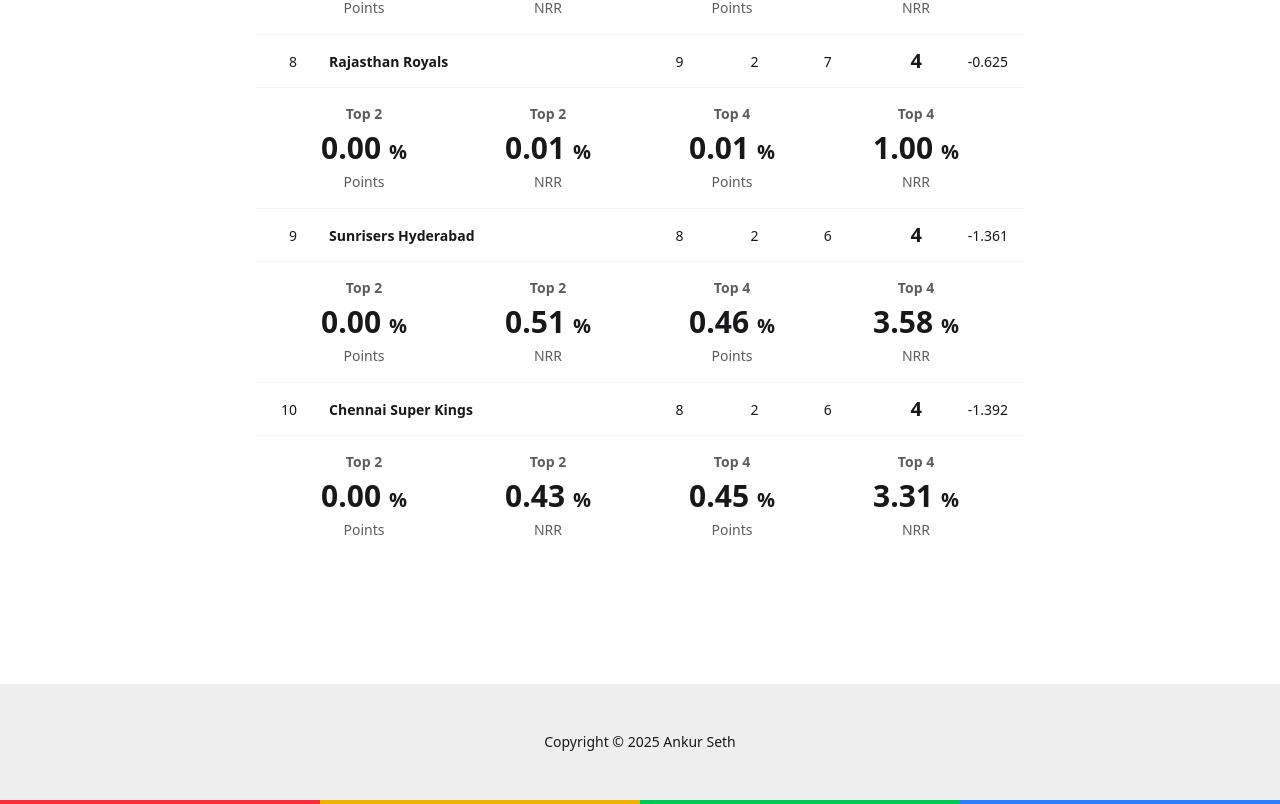
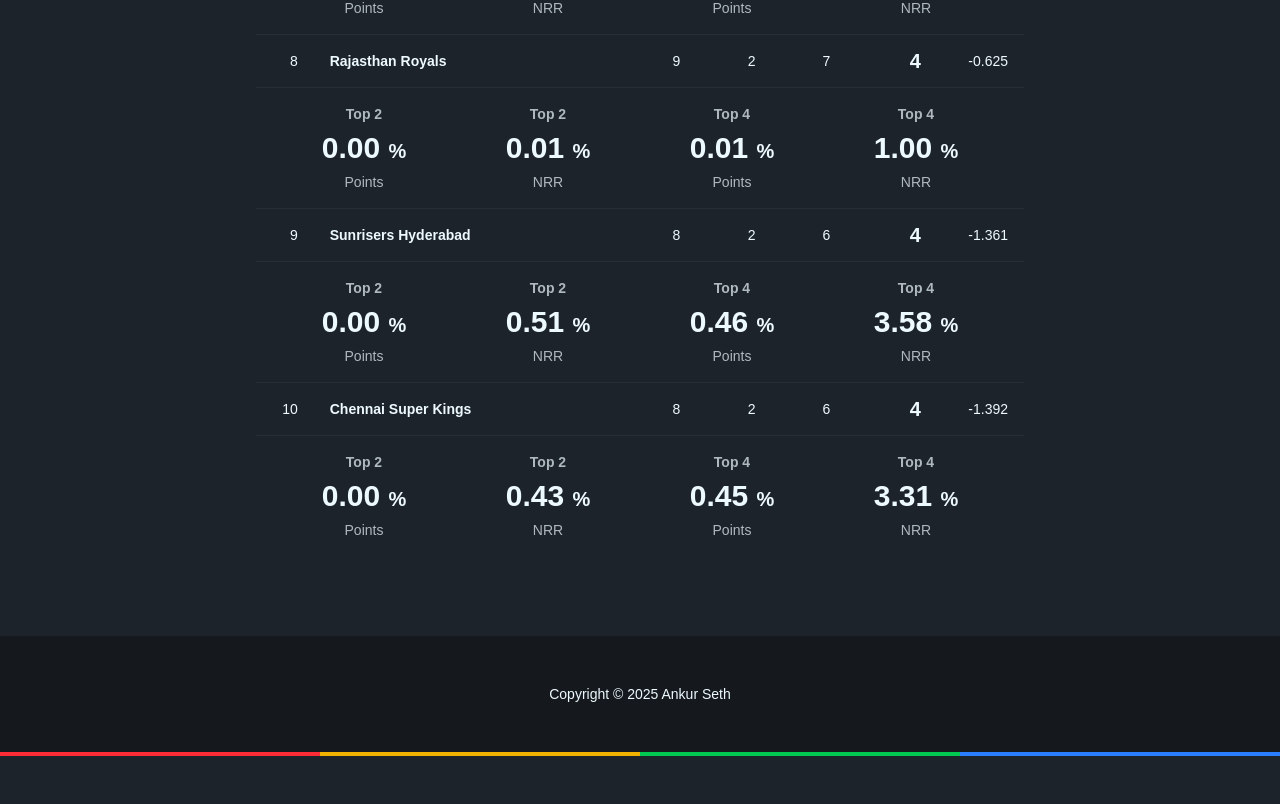
Before and after one commit to iaseth/ipl-2025-app, a SvelteKit app: page / in a window 1280 px wide. Shown: the part 1377-2181 px from the top of the page. After the commit the page ends 2133 px from the top, so only its background shows below. Built offline with nearby package versions, Linux system fonts and the light colour scheme.

Commit message:
Minor changes for screenshotting

```diff
--- a/src/app.css
+++ b/src/app.css
@@ -3,9 +3,10 @@
 @plugin '@tailwindcss/typography';
 
 @plugin "daisyui" {
-	themes: light --default, dark --prefersdark, dark;
+	themes: dark --default, dark --prefersdark, dark;
 }
 
 body {
 	@apply overflow-x-hidden;
+	font-family: Ubuntu, sans-serif;
 }
--- a/src/routes/+page.svelte
+++ b/src/routes/+page.svelte
@@ -49,7 +49,7 @@
 	</table>
 </section>
 
-<footer class="h-32"></footer>
+<footer class="h-20"></footer>
 
 <footer class="footer sm:footer-horizontal footer-center bg-base-300 text-base-content px-4 py-12">
 	<aside>
```
Also changed, not shown: 1 other file (tests, documents, lock files or other folders).
